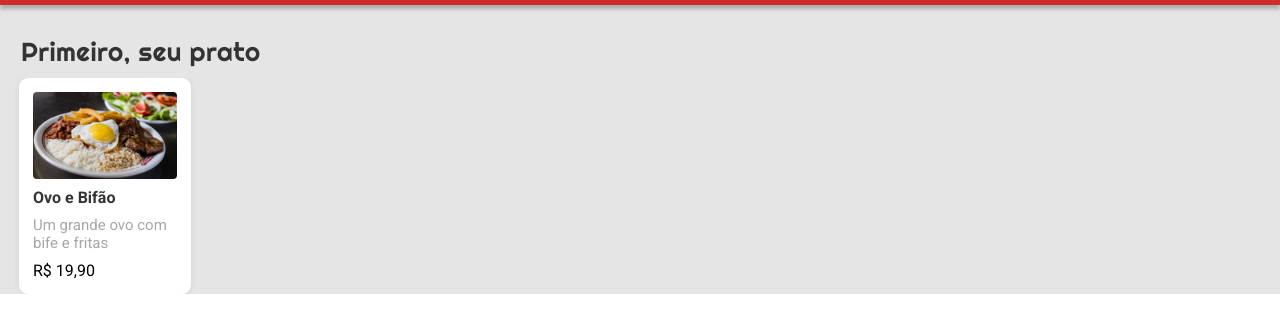
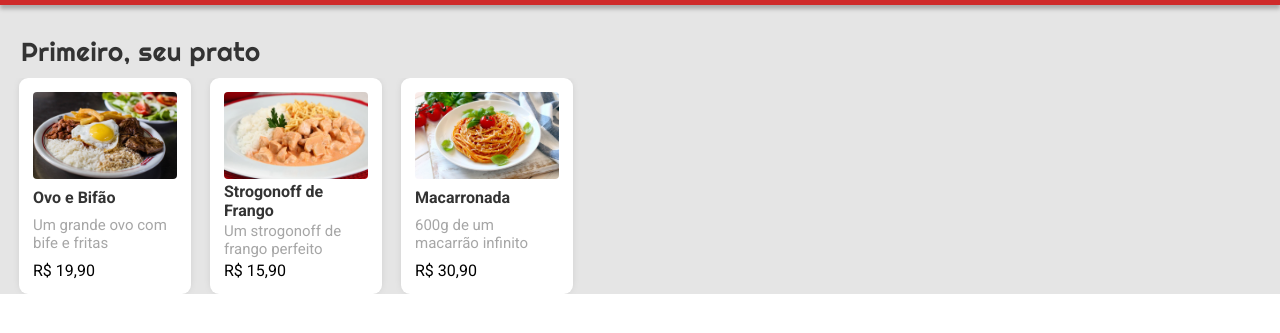
Before and after one commit to DanielThiessen25/FoodCamp, a plain HTML site: page index.html in a window 1280 px wide. Shown: the part 87-420 px from the top of the page. Drawn offline with Linux system fonts and the light colour scheme.

Commit message:
Construção da primeira fileira

```diff
--- a/index.html
+++ b/index.html
@@ -26,7 +26,20 @@
                 <h3>Um grande ovo com bife e fritas</h3>
                 <h4>R$ 19,90</h4>
             </div>
+            <div class="item">
+                <img src="imgs/strogonoff.jpg" class="foto" />
+                <h2>Strogonoff de Frango</h2>
+                <h3>Um strogonoff de frango perfeito</h3>
+                <h4>R$ 15,90</h4>
+            </div>
+            <div class="item">
+                <img src="imgs/macarrao.jpg" class="foto" />
+                <h2>Macarronada</h2>
+                <h3>600g de um macarrão infinito</h3>
+                <h4>R$ 30,90</h4>
+            </div>
         </div>
+    </div>
     </div>
 </body>
 
```
